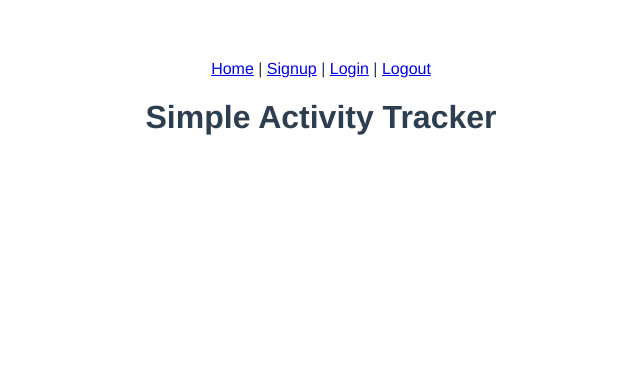
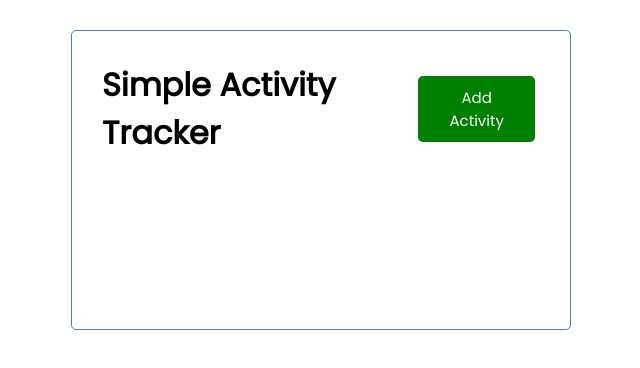
Before and after one commit to brad-bb-bell/simple-activity-tracker, a Vue app: page / in a window 1280 px wide. Shown: the top 368 px of the page, without its empty margins (319-959 px from the left). Built offline with nearby package versions, Linux system fonts and the light colour scheme.

Commit message:
adds header and button components

```diff
--- a/src/App.vue
+++ b/src/App.vue
@@ -1,5 +1,5 @@
 <template>
-  <div id="nav">
+  <!-- <div id="nav">
     <router-link to="/">Home</router-link>
     |
     <router-link to="/signup">Signup</router-link>
@@ -7,24 +7,64 @@
     <router-link to="/login">Login</router-link>
     |
     <router-link to="/logout">Logout</router-link>
+  </div> -->
+  <!-- <router-view /> -->
+  <div class="container">
+    <Header title="Simple Activity Tracker" />
   </div>
-  <router-view />
 </template>
 
 <script>
+import Header from "./components/Header.vue";
+
 export default {
   name: "App",
-  components: {},
+  components: {
+    Header,
+  },
 };
 </script>
 
 <style>
-#app {
-  font-family: Avenir, Helvetica, Arial, sans-serif;
-  -webkit-font-smoothing: antialiased;
-  -moz-osx-font-smoothing: grayscale;
-  text-align: center;
-  color: #2c3e50;
-  margin-top: 60px;
+@import url("https://fonts.googleapis.com/css2?family=Poppins:wght@300;400&display=swap");
+* {
+  box-sizing: border-box;
+  margin: 0;
+  padding: 0;
+}
+body {
+  font-family: "Poppins", sans-serif;
+}
+.container {
+  max-width: 500px;
+  margin: 30px auto;
+  overflow: auto;
+  min-height: 300px;
+  border: 1px solid steelblue;
+  padding: 30px;
+  border-radius: 5px;
+}
+.btn {
+  display: inline-block;
+  background: #000;
+  color: #fff;
+  border: none;
+  padding: 10px 20px;
+  margin: 5px;
+  border-radius: 5px;
+  cursor: pointer;
+  text-decoration: none;
+  font-size: 15px;
+  font-family: inherit;
+}
+.btn:focus {
+  outline: none;
+}
+.btn:active {
+  transform: scale(0.98);
+}
+.btn-block {
+  display: block;
+  width: 100%;
 }
 </style>
--- /dev/null
+++ b/src/components/Button.vue
@@ -0,0 +1,18 @@
+<template>
+  <button @click="onClick()" :style="{ background: color }" class="btn">{{ text }}</button>
+</template>
+
+<script>
+export default {
+  name: "add-activity-button",
+  props: {
+    text: String,
+    color: String,
+  },
+  methods: {
+    onClick() {
+      console.log("click");
+    },
+  },
+};
+</script>
--- /dev/null
+++ b/src/components/Header.vue
@@ -0,0 +1,29 @@
+<template>
+  <header>
+    <h1>{{ title }}</h1>
+    <Button text="Add Activity" color="green" />
+  </header>
+</template>
+
+<script>
+import Button from "./Button";
+
+export default {
+  name: "main-header",
+  props: {
+    title: String,
+  },
+  components: {
+    Button,
+  },
+};
+</script>
+
+<style scoped>
+header {
+  display: flex;
+  justify-content: space-between;
+  align-items: center;
+  margin-bottom: 20px;
+}
+</style>
--- a/src/views/HomeView.vue
+++ b/src/views/HomeView.vue
@@ -1,3 +1,16 @@
-<template>
-  <h1>Simple Activity Tracker</h1>
-</template>
+<script>
+import axios from "axios";
+export default {
+  data: function () {
+    return {
+      user: {},
+    };
+  },
+  created: function () {
+    axios.get("/users/" + localStorage.user_id + ".json").then((response) => {
+      this.user = response.data;
+      console.log("Current user", response.data);
+    });
+  },
+};
+</script>
--- a/src/views/LoginView.vue
+++ b/src/views/LoginView.vue
@@ -15,6 +15,7 @@ export default {
         .then((response) => {
           axios.defaults.headers.common["Authorization"] = "Bearer " + response.data.jwt;
           localStorage.setItem("jwt", response.data.jwt);
+          localStorage.setItem("user_id", response.data.user_id);
           this.$router.push("/");
         })
         .catch((error) => {
--- a/src/views/LogoutView.vue
+++ b/src/views/LogoutView.vue
@@ -6,6 +6,7 @@ export default {
     delete axios.defaults.headers.common["Authorization"];
     localStorage.removeItem("jwt");
     this.$router.push("/");
+    console.log("logged out");
   },
 };
 </script>
```
